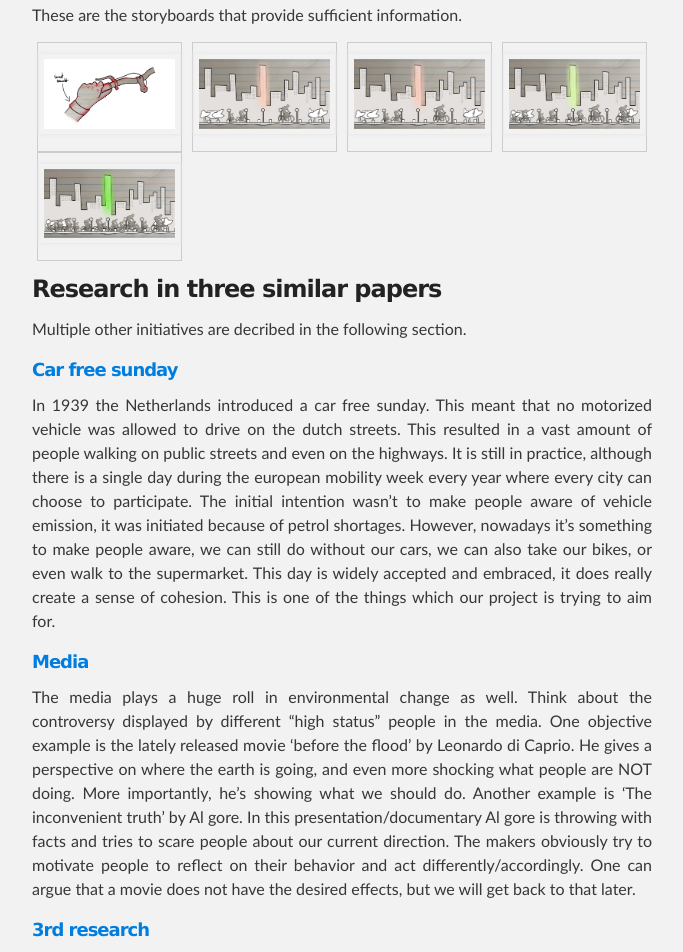
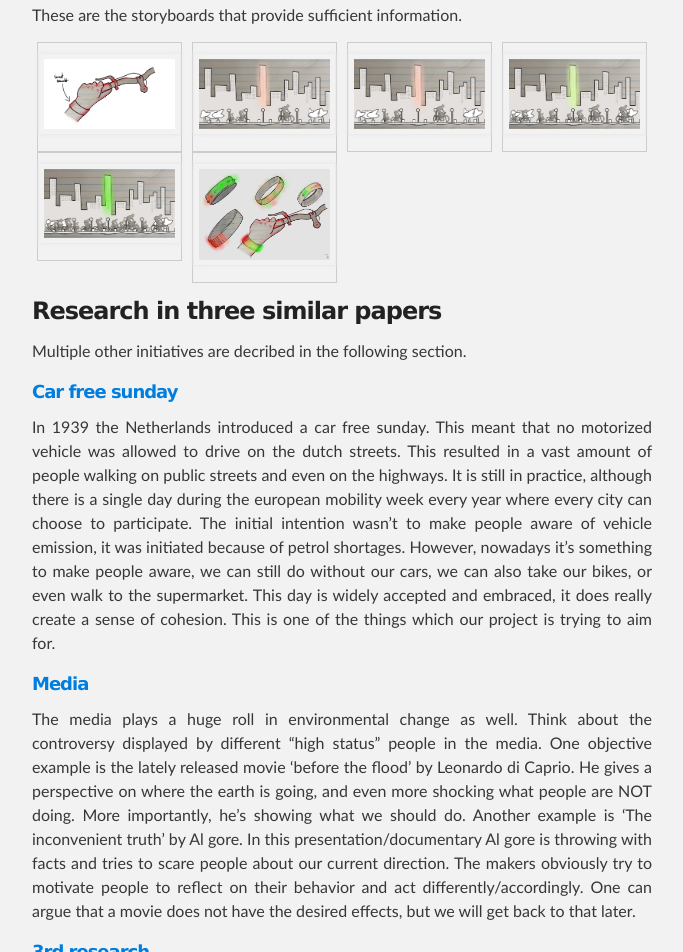
Before and after one commit to tomkouwenhoven/CART360, a plain HTML site: page Assignment3.html in a window 1280 px wide. Shown: the part 2767-3719 px from the top of the page, without its empty margins (298-981 px from the left). Drawn offline with Linux system fonts and the light colour scheme.

Commit message:
added picture

```diff
--- a/Assignment3.html
+++ b/Assignment3.html
@@ -76,6 +76,11 @@
                         <a target="_blank" href="images/bike4.png"> <img src="images/bike4.png" alt="workplace" width="300" height="200"> </a>
                     </div>
                 </div>
+                <div class="responsive">
+                    <div class="img">
+                        <a target="_blank" href="images/brace1.png"> <img src="images/brace1.png" alt="workplace" width="300" height="200"> </a>
+                    </div>
+                </div>
             </div>
             <h3>
               <span aria-hidden="true" class="octicon octicon-link"></span>Research in three similar papers
```
Also changed, not shown: images/brace1.png (added).
